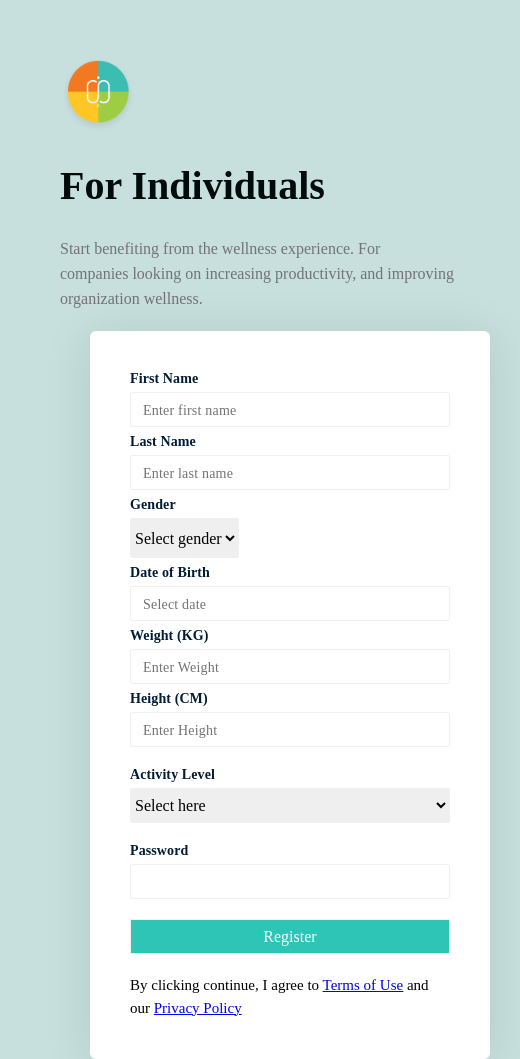
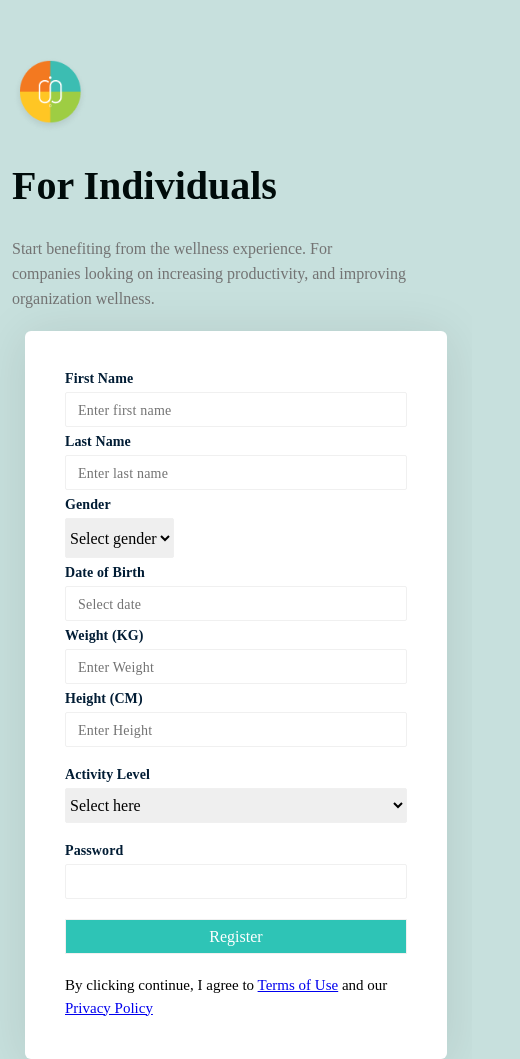
Before and after one commit to victor234256/canva-clone, a plain HTML site: page index.html in a window 390 px wide. Shown: the part 145-1204 px from the top of the page, 520 px wide, since content can reach past the window. Drawn offline with Linux system fonts and the light colour scheme.

Commit message:
adjusted the media query

```diff
--- a/style.css
+++ b/style.css
@@ -40,12 +40,7 @@
   p, h1, h2, h3, h4, h5, h6 {
     overflow-wrap: break-word;
   }
-  /*
-    8. Create a root stacking context
-  */
-  #root, #__next {
-    isolation: isolate;
-  }
+
   .row{
     display: grid;
     grid-template-columns: 1fr 1fr;
@@ -146,12 +141,13 @@ margin-block-end: 5px;
   .footer{
     font-size: 15px;
   }
-  @media (max-width: 520px) {
+  @media screen and (max-width: 520px) {
     .row{
         display: grid;
         grid-template-columns: 1fr;
         margin-block-start: 41px;
-        margin-inline: 60px;
+        margin-inline: 0px;
+
       }
       .form-grid{
         display: grid;
@@ -161,6 +157,9 @@ margin-block-end: 5px;
       }
       .form-control{
         width: 100%;
+      }
+      .col-1{
+        padding-inline-start: 12px;
       }
       .grid{
         width: 100%;
@@ -176,7 +175,7 @@ margin-block-end: 5px;
         background: #FFF;
         box-shadow: 0px 4px 50px 0px rgba(4, 8, 19, 0.10);
         padding: 40px;
-        margin-inline: 30px;
+        margin-inline: 25px;
         margin-block-start: 20px;
       }
   }
```
